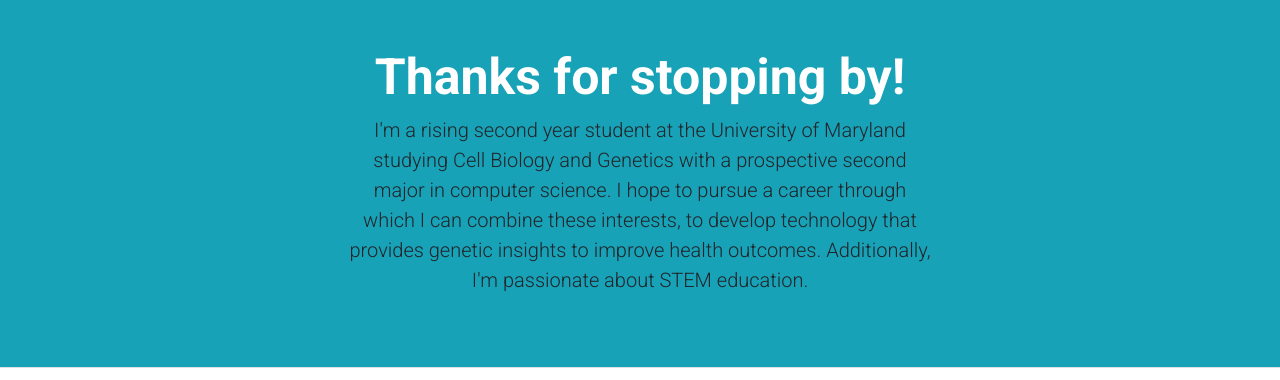
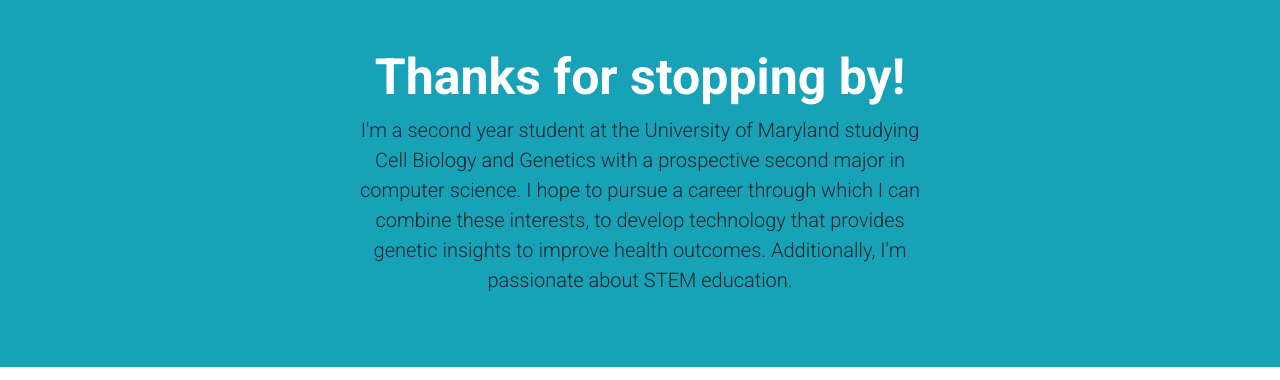
Before and after one commit to smrithi-c/project-404-team-name-not-found, a Flask app: page / in a window 1280 px wide. Shown: the part 453-833 px from the top of the page. Run offline with Flask 2, Linux system fonts and the light colour scheme; parts of the project's set-up code (start-up, migrations or seed data) failed here and were passed over.

Commit message:
Update index.html

```diff
--- a/app/templates/index.html
+++ b/app/templates/index.html
@@ -121,7 +121,7 @@
   <div class="bg-info  px-4 py-5 my-5 text-center border-bottom">
     <h1 class="font_text-dark display-3 fw-bold" >Thanks for stopping by! </h1>
     <div class="col-lg-6 mx-auto">
-      <p class="lead mb-4">I'm a rising second year student at the University of Maryland studying Cell Biology and Genetics with a prospective second major in computer science. I hope to pursue a career through which I can combine these interests, to develop technology that provides genetic insights to improve health outcomes. Additionally, I'm passionate about STEM education. </p>
+      <p class="lead mb-4">I'm a second year student at the University of Maryland studying Cell Biology and Genetics with a prospective second major in computer science. I hope to pursue a career through which I can combine these interests, to develop technology that provides genetic insights to improve health outcomes. Additionally, I'm passionate about STEM education. </p>
 
     </div>
   </div>
```
